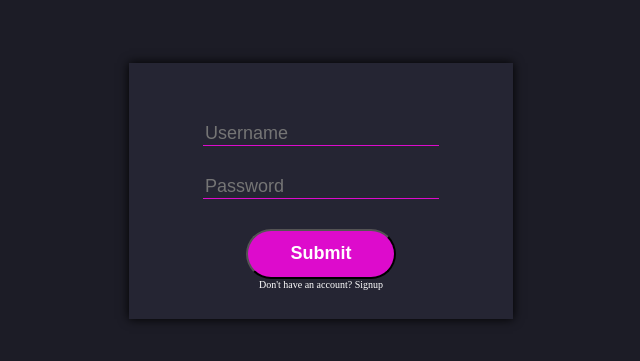
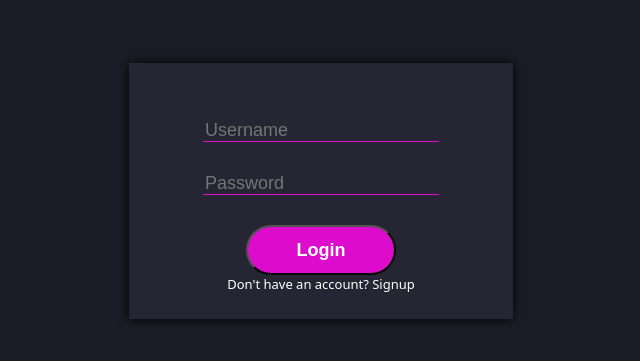
Before and after one commit to VibhorJaiswal/video-editor-pro, a React (Create React App) app in the folder video-editor-pro/: page / in a window 1280 px wide. Shown: the part 209-570 px from the top of the page, without its empty margins (319-959 px from the left). Built offline with nearby package versions, Linux system fonts and the light colour scheme.

Commit message:
login changec

```diff
--- a/video-editor-pro/public/style.css
+++ b/video-editor-pro/public/style.css
@@ -2,4 +2,5 @@ body{
     height: 00vh;
     width: 100vw;
     margin: 0px;
+    font-family: system-ui, -apple-system, BlinkMacSystemFont, 'Segoe UI', Roboto, Oxygen, Ubuntu, Cantarell, 'Open Sans', 'Helvetica Neue', sans-serif;
 }
--- a/video-editor-pro/src/LoginForm.js
+++ b/video-editor-pro/src/LoginForm.js
@@ -1,13 +1,16 @@
 import styles from "./css/loginPage.module.css";
 
-function LoginForm() {
+function LoginForm(props) {
+
+    const {handleStatusChange} = props
+
     return (
         <>
         <div className={styles.fieldDiv}>
           <input placeholder="Username" className={styles.input}></input>
-          <input placeholder="Password" className={styles.input}></input>
-          <button className={styles.submit}>Submit</button>
-          <p>Don't have an account? Signup</p>
+          <input placeholder="Password" type='password' className={styles.input}></input>
+          <button className={styles.submit}>Login</button>
+          <p onClick={handleStatusChange}>Don't have an account? Signup</p>
         </div>
       </>
     )
--- a/video-editor-pro/src/LoginPage.js
+++ b/video-editor-pro/src/LoginPage.js
@@ -1,14 +1,23 @@
 import LoginForm from './LoginForm';
 import SignupFrom from './SignupForm.js';
 import styles from './css/loginPage.module.css'
+import { useState } from 'react';
 
 function LoginPage()
 {
+
+    const [status, changestatus] = useState(true); //true for login
+
+    function handleStatusChange()
+    {
+        changestatus(!status);
+    }
+
     return (
         <div className={styles.loginPage}>
             <div className={styles.formdiv}>
-            <LoginForm />
-            {/* <SignupFrom /> */}
+            {status && <LoginForm handleStatusChange={handleStatusChange}/>}
+            {!status && <SignupFrom handleStatusChange={handleStatusChange}/>}
             </div>
 
         </div>
--- a/video-editor-pro/src/SignupForm.js
+++ b/video-editor-pro/src/SignupForm.js
@@ -1,13 +1,17 @@
 import styles from './css/loginPage.module.css'
 
-function SignupFrom()
+function SignupFrom(props)
 {
+
+    const {handleStatusChange} = props;
+
     return (
         <>
         <div className={styles.fieldDiv}>
           <input placeholder="Username" className={styles.input}></input>
           <input placeholder="Password" className={styles.input}></input>
-          <button className={styles.submit}>Submit</button>
+          <button className={styles.submit}>Signup</button>
+          <p onClick={handleStatusChange}>Already have an account? Login</p>
         </div>
       </>
     )
--- a/video-editor-pro/src/css/loginPage.module.css
+++ b/video-editor-pro/src/css/loginPage.module.css
@@ -61,3 +61,9 @@
     font-size: large;
     font-weight: bolder;
 }
+
+
+p{
+    font-size: small;
+    color: white;
+}
```
